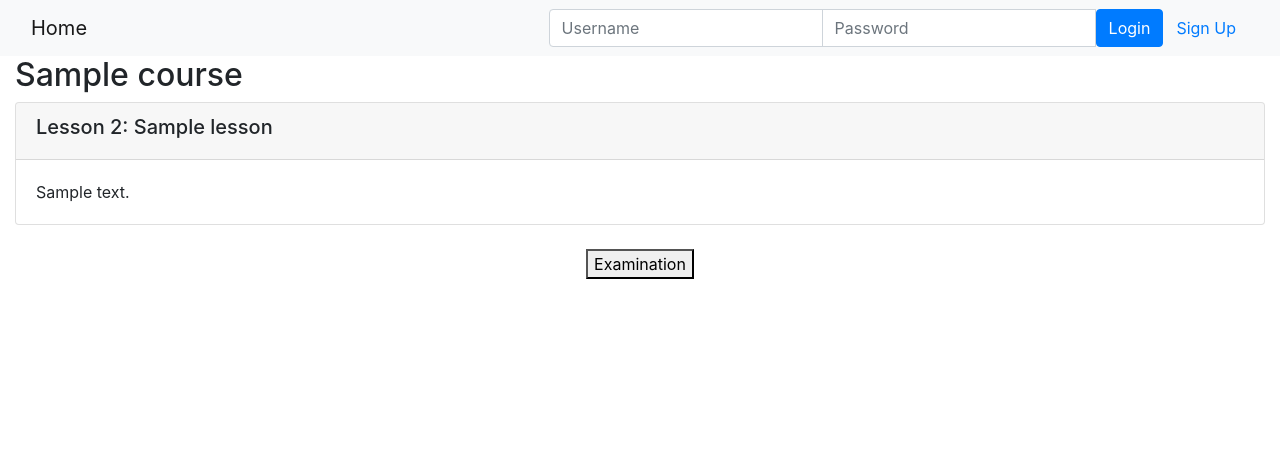
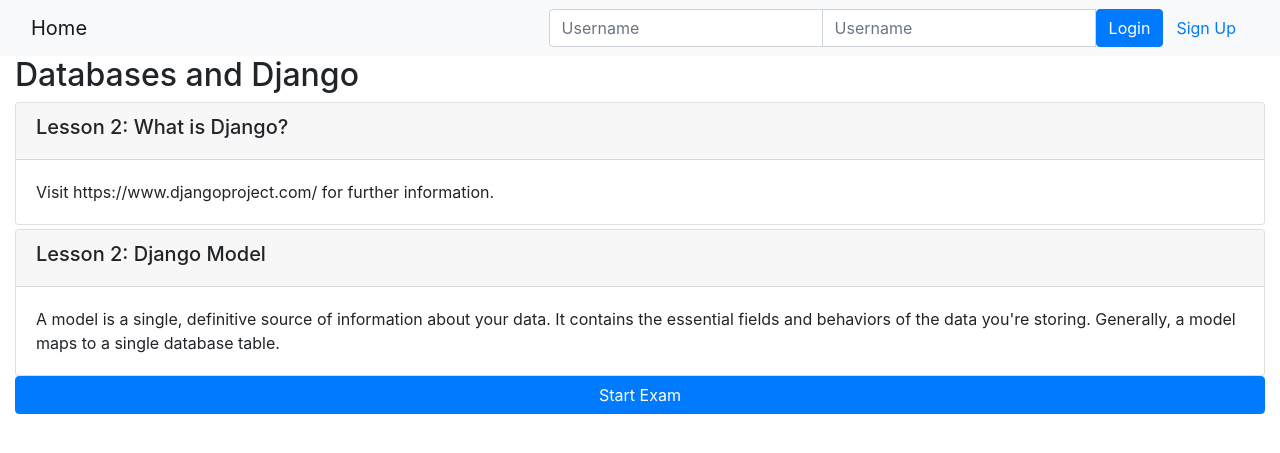
Before and after one commit to CharlesDerek/IBM-Cloud-Python-SQL-DB-App, a Django app: page /onlinecourse/1/ in a window 1280 px wide. Shown: the top 453 px of the page. Run offline with Django 3.2, Linux system fonts and the light colour scheme; data comes from the database, SQL or seed files in the repository; tables that the repository leaves empty hold one stand-in row (values such as "Sample post"); some libraries are stand-ins or nearby versions.

Commit message:
rebase attempt

```diff
--- a/myproject/settings.py
+++ b/myproject/settings.py
@@ -27,7 +27,7 @@
 DEBUG = True
 
 # <HINT> add your cloud host here
-ALLOWED_HOSTS = ['0daonlinecourse.us-south.cf.appdomain.cloud']
+ALLOWED_HOSTS = ['*']
 
 
 # Application definition
--- a/onlinecourse/models.py
+++ b/onlinecourse/models.py
@@ -103,19 +103,21 @@
     # Other fields and methods you would like to design
 class Question(models.Model):
     # Foreign key to lesson
-    lesson_id = models.ForeignKey(Lesson, on_delete=models.CASCADE)
     # question text
-    question_text = models.CharField(max_length=200)
     # question grade/mark
-    grade = models.FloatField(default=0.0)
+    lesson = models.ForeignKey(Lesson, on_delete=models.CASCADE)
+    text = models.CharField(max_length=200)
+    grade = models.IntegerField(default=50)
+    course = models.ForeignKey(Course, on_delete=models.CASCADE)
+
     # <HINT> A sample model method to calculate if learner get the score of the question
     def is_get_score(self, selected_ids):
-       all_answers = self.choice_set.filter(is_correct=True).count()
-       selected_correct = self.choice_set.filter(is_correct=True, id__in=selected_ids).count()
-       if all_answers == selected_correct:
-           return True
-       else:
-           return False
+        all_answers = self.choice_set.filter(is_correct=True).count()
+        selected_correct = self.choice_set.filter(is_correct=True, id__in=selected_ids).count()
+        if all_answers == selected_correct:
+            return True
+        else:
+            return False
 
 
 #  <HINT> Create a Choice Model with:
@@ -125,11 +127,8 @@
     # Indicate if this choice of the question is a correct one or not
     # Other fields and methods you would like to design
 class Choice(models.Model):
-    # Foreign key to question
     question = models.ForeignKey(Question, on_delete=models.CASCADE)
-    # choice text
-    choice_text = models.CharField(max_length=200)
-    # choice is correct or not
+    text = models.CharField(max_length=200)
     is_correct = models.BooleanField(default=False)
 
 # <HINT> The submission model
@@ -137,6 +136,6 @@
 # One submission could have multiple choices
 # One choice could belong to multiple submissions
 class Submission(models.Model):
-   enrollment = models.ForeignKey(Enrollment, on_delete=models.CASCADE)
-   choices = models.ManyToManyField(Choice)
+    enrollment = models.ForeignKey(Enrollment, on_delete=models.CASCADE)
+    choices = models.ManyToManyField(Choice)
 #    Other fields and methods you would like to design
--- a/onlinecourse/templates/onlinecourse/course_detail_bootstrap.html
+++ b/onlinecourse/templates/onlinecourse/course_detail_bootstrap.html
@@ -28,7 +28,7 @@
                         {% csrf_token %}
                         <div class="input-group">
                             <input type="text" class="form-control" placeholder="Username" name="username" >
-                            <input type="password" class="form-control" placeholder="Password" name="psw" >
+                            <input type="password" class="form-control" placeholder="Username" name="psw" >
                             <button class="btn btn-primary" type="submit">Login</button>
                             <a class="btn btn-link" href="{% url 'onlinecourse:registration' %}">Sign Up</a>
                         </div>
@@ -50,53 +50,61 @@
                     </div>
                 {% endfor %}
             </div>
+
+            <p>
+            <button class="btn btn-primary btn-block" data-toggle="collapse" href="#collapseExample" aria-controls="collapseExample">
+                Start Exam
+            </button>
+              </p>
             <!-- Task: show questions and choices -->
             <!-- <HINT> Use Bootstrap Collapse to hide exam first, more details could be found here
             https://www.w3schools.com/bootstrap4/bootstrap_collapse.asp-->
-        <br>
-        <center><button data-toggle="collapse" data-target="#exam">Examination</button></center>
-        <br>
-        <div id="exam" class="collapse">
+
+            <!--
+
+            A collapse example here:  Click to expand elements within the collapse div-->
+            <div class="collapse" id="collapseExample">
+
+                <!-- <HINT> If user is authenticated, show course exam with a list of question -->
                 {% if user.is_authenticated %}
-            <form id="questionform" action="submit/" method="post">
-                <!--... for each question in the course ...-->
-                {% for lesson in course.lesson_set.all %}
-                {% for question in lesson.question_set.all %}
+
+            <!-- <HINT> Each example will have many questions -->
+
+            <!-- <HINT> Each question will have many choices -->
+
+
+            <!-- <HINT> Create a form to collect the selected choices for all questions -->
+            <!-- <HINT> For each question choice, you may create a checkbox input like
+            <input type="check" name="choice_{{choice.id}}" id="{{choice.id}}" ...>
+            -->
+
+            <!-- A choice submission form example ===> choice_text-->
+                    <form id="questionform" action="{% url 'onlinecourse:submit' course.id %}" method="post">
+                        <!--... for each question in the course ... -->
+                        {% for question in course.question_set.all %}
                         <div class="card mt-1">
-                    <div class="card-header"><h5>{{ question.question_text}}</h5></div>
+                            <div class="card-header"><h5>{{question.text}}</h5></div>
                             {% csrf_token %}
-                    <div class="form-group"  style='padding: 20px;'>
-                        <!--... for each choice in the question ...-->
+                            <div class="form-group">
+                               <!--.. for each choice in the question ...-->
                                {% for choice in question.choice_set.all %}
                                 <div class="form-check">
                                     <label class="form-check-label">
                                         <input type="checkbox" name="choice_{{choice.id}}"
                                                class="form-check-input" id="{{choice.id}}"
-                                    value="{{choice.id}}">{{ choice.choice_text }}
+                                               value="{{choice.id}}">{{ choice.text }}
                                     </label>
                                 </div>
                                 {% endfor %}
                             </div>
                         </div>
                         {% endfor %}
-                {% endfor %}
-                <br>
                         <input class="btn btn-success btn-block" type="submit" value="Submit">
+                    </form>
+                {% endif %}
+            <!--Check here to see more details Bootstrap checkbox
+             https://www.w3schools.com/bootstrap4/bootstrap_forms_inputs.asp-->
 
-            </form>
-            {% else %}
-                <li>
-                    <form class="form-inline" action="{% url 'onlinecourse:login' %}" method="post">
-                        {% csrf_token %}
-                        <div class="input-group">
-                            <input type="text" class="form-control" placeholder="Username" name="username" >
-                            <input type="password" class="form-control" placeholder="Password" name="psw" >
-                            <button class="btn btn-primary" type="submit">Login</button>
-                            <a class="btn btn-link" href="{% url 'onlinecourse:registration' %}">Sign Up</a>
-                        </div>
-                    </form>
-                </li>
-            {% endif %}
         </div>
     </div>
 </body>
--- a/onlinecourse/urls.py
+++ b/onlinecourse/urls.py
@@ -1,7 +1,6 @@
 from django.urls import path
 from django.conf import settings
 from django.conf.urls.static import static
-from django.contrib import admin
 from . import views
 
 app_name = 'onlinecourse'
@@ -17,9 +16,11 @@
     path('<int:pk>/', views.CourseDetailView.as_view(), name='course_details'),
     # ex: /enroll/5/
     path('<int:course_id>/enroll/', views.enroll, name='enroll'),
-    path('admin/',admin.site.urls),
+
     # <HINT> Create a route for submit view
     path('<int:course_id>/submit/', views.submit, name='submit'),
+
     # <HINT> Create a route for show_exam_result view
-    path('course/<int:course_id>/submission/<int:submission_id>/result/', views.show_exam_result, name = 'show_exam_result'),
+    path('course/<int:course_id>/submission/<int:submission_id>/result/', views.show_exam_result, name='show_exam_result'),
+
  ] + static(settings.MEDIA_URL, document_root=settings.MEDIA_ROOT)
--- a/onlinecourse/views.py
+++ b/onlinecourse/views.py
@@ -111,26 +111,30 @@
          # Add each selected choice object to the submission object
          # Redirect to show_exam_result with the submission id
 def submit(request, course_id):
+    course = get_object_or_404(Course, pk=course_id)
     user = request.user
-    course = get_object_or_404(Course, pk=course_id)
-    enroll = Enrollment.objects.filter(user=user, course=course).get()
-    choices = extract_answers(request)
-    submission = Submission.objects.create(enrollment_id = enroll.id )
-    for choice in choices:
-        c = Choice.objects.filter(id = int(choice)).get()
-        submission.choices.add(c)
-    submission.save()
-    return HttpResponseRedirect(reverse(viewname='onlinecourse:show_exam_result', args=(course.id,submission.id )))
+    enrollment = Enrollment.objects.get(user=user, course=course, mode='honor')
+    submission = Submission.objects.create(enrollment=enrollment)
+
+    for key in request.POST:
+        if key.startswith('choice'):
+            value = request.POST[key]
+            choice_id = int(value)
+            choice = Choice.objects.get(id=choice_id)
+            submission.choices.add(choice)
+
+    return redirect('onlinecourse:show_exam_result', course_id=course_id, submission_id=submission.id)
+
 
 # <HINT> A example method to collect the selected choices from the exam form from the request object
 def extract_answers(request):
-   submitted_anwsers = []
-   for key in request.POST:
-       if key.startswith('choice'):
-           value = request.POST[key]
-           choice_id = int(value)
-           submitted_anwsers.append(choice_id)
-   return submitted_anwsers
+    submitted_anwsers = []
+    for key in request.POST:
+        if key.startswith('choice'):
+            value = request.POST[key]
+            choice_id = int(value)
+            submitted_anwsers.append(choice_id)
+    return submitted_anwsers
 
 
 # <HINT> Create an exam result view to check if learner passed exam and show their question results and result for each question,
@@ -140,14 +144,20 @@
         # For each selected choice, check if it is a correct answer or not
         # Calculate the total score
 def show_exam_result(request, course_id, submission_id):
-    context = {}
-    course = Course.objects.get(id = course_id)
-    submit = Submission.objects.get(id = submission_id)
-    selected = Submission.objects.filter(id = submission_id).values_list('choices',flat = True)
-    score = 0
-    for i in submit.choices.all().filter(is_correct=True).values_list('question_id'):
-        score += Question.objects.filter(id=i[0]).first().grade
-    context['selected'] = selected
-    context['grade'] = score
-    context['course'] = course
-    return  render(request, 'onlinecourse/exam_result_bootstrap.html', context)
+    course = get_object_or_404(Course, pk=course_id)
+    submission = Submission.objects.get(id=submission_id)
+    choices = submission.choices.all()
+
+    grade = 0
+
+    for choice in choices:
+        if choice.is_correct:
+            grade += choice.question.grade
+
+    context = {
+        'grade' : grade,
+        'course' : course,
+        'choices' : choices
+    }
+
+    return render(request, 'onlinecourse/exam_result_bootstrap.html', context)
```
Also changed, not shown: manifest.yml (+4 -4 lines), onlinecourse/admin.py (+3 -4 lines), onlinecourse/templates/onlinecourse/exam_result_bootstrap.html (+23 -22 lines), db.sqlite3, onlinecourse/migrations/0001_initial.py, static/media/course_images/django-logo-negative.png (added), static/media/course_images/quordle-daily-25.png (added), static/media/course_images/quordle-daily-25_0SYPduv.png (added), static/media/course_images/quordle-daily-25_HLV46RJ.png (added). Lines whose indentation alone changed are shown as unchanged.
